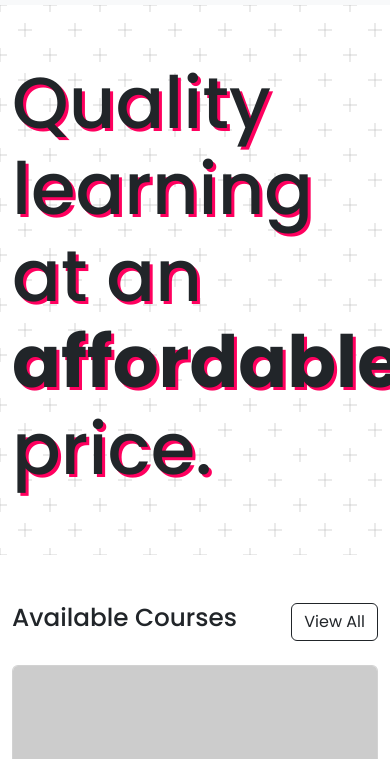
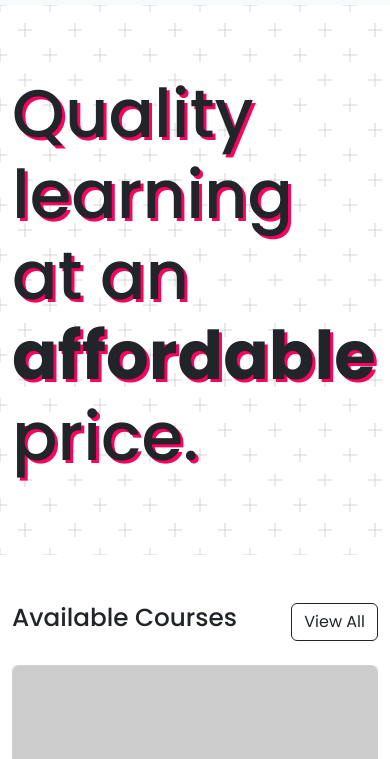
Before and after one commit to Codewith-ARK/al-karim, a plain HTML site: page index.html in a window 390 px wide. Shown: the part 85-844 px from the top of the page. Drawn offline with nearby package versions, Linux system fonts and the light colour scheme; placeholder pictures from the web are drawn by us.

Commit message:
[🛠] fixed heading overflow

```diff
--- a/stylesheets/global__style.css
+++ b/stylesheets/global__style.css
@@ -120,9 +120,12 @@ footer a {
 }
 
 /* Add this CSS rule in your stylesheet or in a <style> tag in your HTML */
-@media (max-width: 576px) {
+@media (max-width: 480px) {
   .card {
     width: 100%;
+  }
+  #hero h1 {
+    font-size: 4.2rem;
   }
 }
 
```
